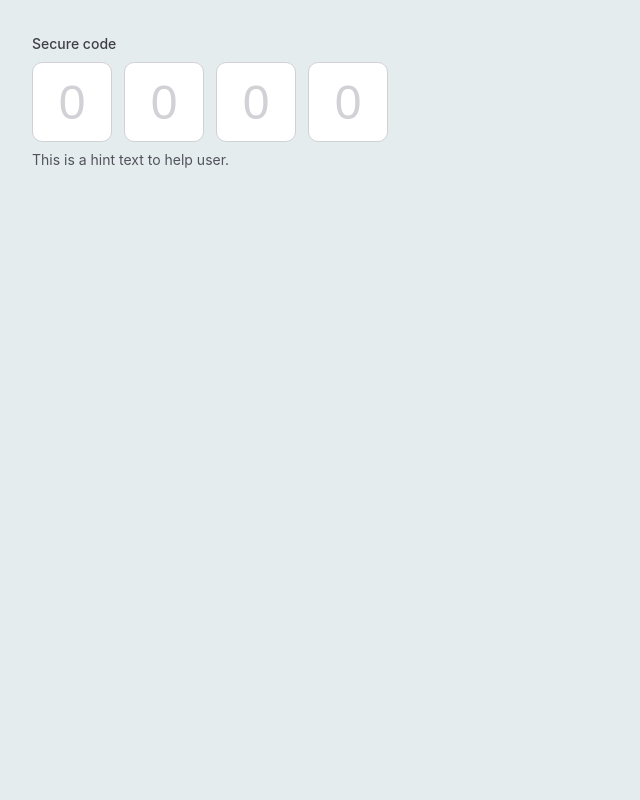
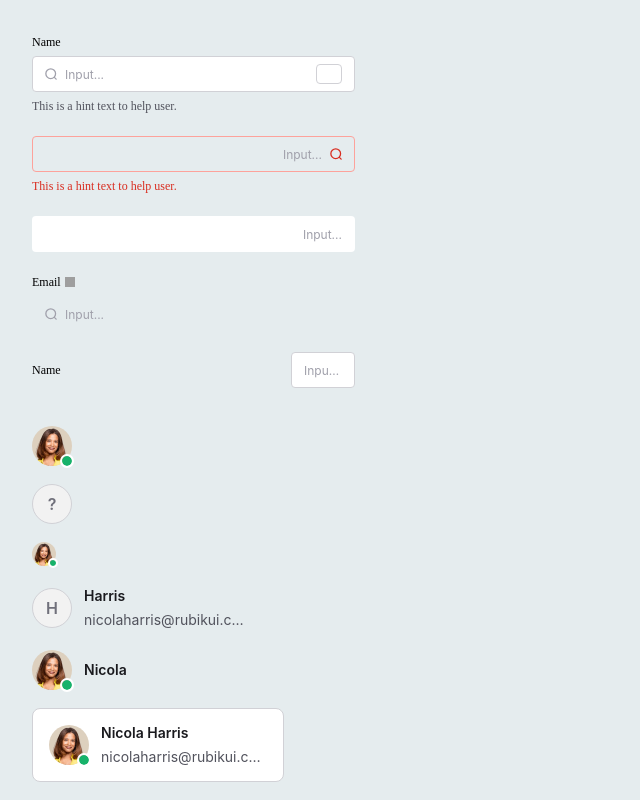
Before and after one commit to Dimatuzkoff/react-components, a React (Vite) app: page / in a window 1280 px wide. Shown: the top 800 px of the page, without its empty margins (0-640 px from the left). Built offline with nearby package versions, Linux system fonts and the light colour scheme; grey boxes are pictures that could not be loaded.

Commit message:
added replace to input

```diff
--- a/src/App.tsx
+++ b/src/App.tsx
@@ -1,18 +1,16 @@
 import "./App.scss";
-// import Input from "./ui/Inputs/Input";
-// import AvatarWithInfo from "./ui/Avatars/AvatarWithInfo";
-// import SearchIcon from "./assets/icons/SearchIcon.svg";
-// import girl from "./assets/img/girl.png"
-// import Avatar from "./ui/Avatars/Avatar"
+import Input from "./ui/Inputs/Input";
+import AvatarWithInfo from "./ui/Avatars/AvatarWithInfo";
+import SearchIcon from "./assets/icons/SearchIcon.svg";
+import girl from "./assets/img/girl.png"
+import Avatar from "./ui/Avatars/Avatar"
 import VerificationInput from "./ui/Inputs/VerificationInput"
 function App() {
-    // const iconBefore = <img src={SearchIcon} alt="search" />;
-    // const avatar = <img src={girl} alt="avatar" />
-    console.log('rendering App');
-
+    const iconBefore = <img src={SearchIcon} alt="search" />;
+    const avatar = <img src={girl} alt="avatar" />
     return (
         <>
-            {/* <Input placeholder="Input..." iconBefore={iconBefore} type='text' alignment="left" label="Name" isBadge helperText="This is a hint text to help user." />
+            <Input placeholder="Input..." iconBefore={iconBefore} type='text' alignment="left" label="Name" isBadge helperText="This is a hint text to help user." />
             <Input placeholder="Input..." iconAfter={iconBefore} type='text' isError uiType="outline" alignment="right" helperText="This is a hint text to help user." />
             <Input placeholder="Input..." isDisabled={true} type='text' isQuiet alignment="right" />
             <Input placeholder="Input..." iconBefore={iconBefore} type='email' label="Email" uiType="outline" isQuiet tooltipText="This is a tooltip This is a tooltip This is a tooltip This is a tooltip " />
@@ -31,7 +29,7 @@ function App() {
             <AvatarWithInfo isClickable image={avatar} isOnlineIndicator isBorder background="primary" lastName="Harris" firstName="Nicola" email="nicolaharris@rubikui.com" />
             <br />
             <AvatarWithInfo isOnlineIndicator size="32" background="secondary" firstName="Nicola" lastName="Harris" email="nicolaharris@rubikui.com" />
-            <br /> */}
+            <br />
             <VerificationInput amountInputs={4} size="80" label="Secure code" helperText="This is a hint text to help user." />
         </>
     )
--- a/src/ui/Inputs/VerificationInput.tsx
+++ b/src/ui/Inputs/VerificationInput.tsx
@@ -23,7 +23,7 @@ const VerificationInput: FC<VerificationInputProps> = ({
     const [values, setValues] = useState<string[]>(Array(amountInputs).fill(""));
 
     const onValueChange = (index: number, e: ChangeEvent<HTMLInputElement>) => {
-        const value = e.target.value;
+        const value = e.target.value.replace(/\D/g, "");
         const newValues = [...values];
         newValues[index] = value;
         setValues(newValues);
```
